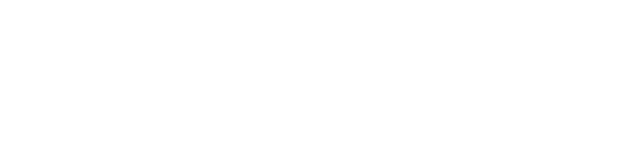
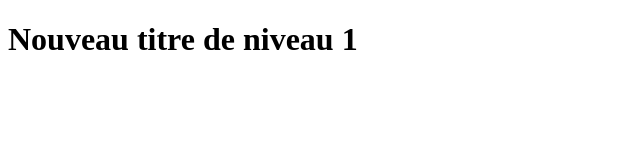
Before and after one commit to n-irina/githubChallenge1, a plain HTML site: page index.html in a window 1280 px wide. Shown: the whole page, without its empty margins (0-640 px from the left). Drawn offline with Linux system fonts and the light colour scheme.

Commit message:
Create new title level 1

```diff
--- a/index.html
+++ b/index.html
@@ -6,5 +6,6 @@
     <title>Nouveau titre</title>
 </head>
 <body>
+    <h1>Nouveau titre de niveau 1</h1>
 </body>
 </html>
```
